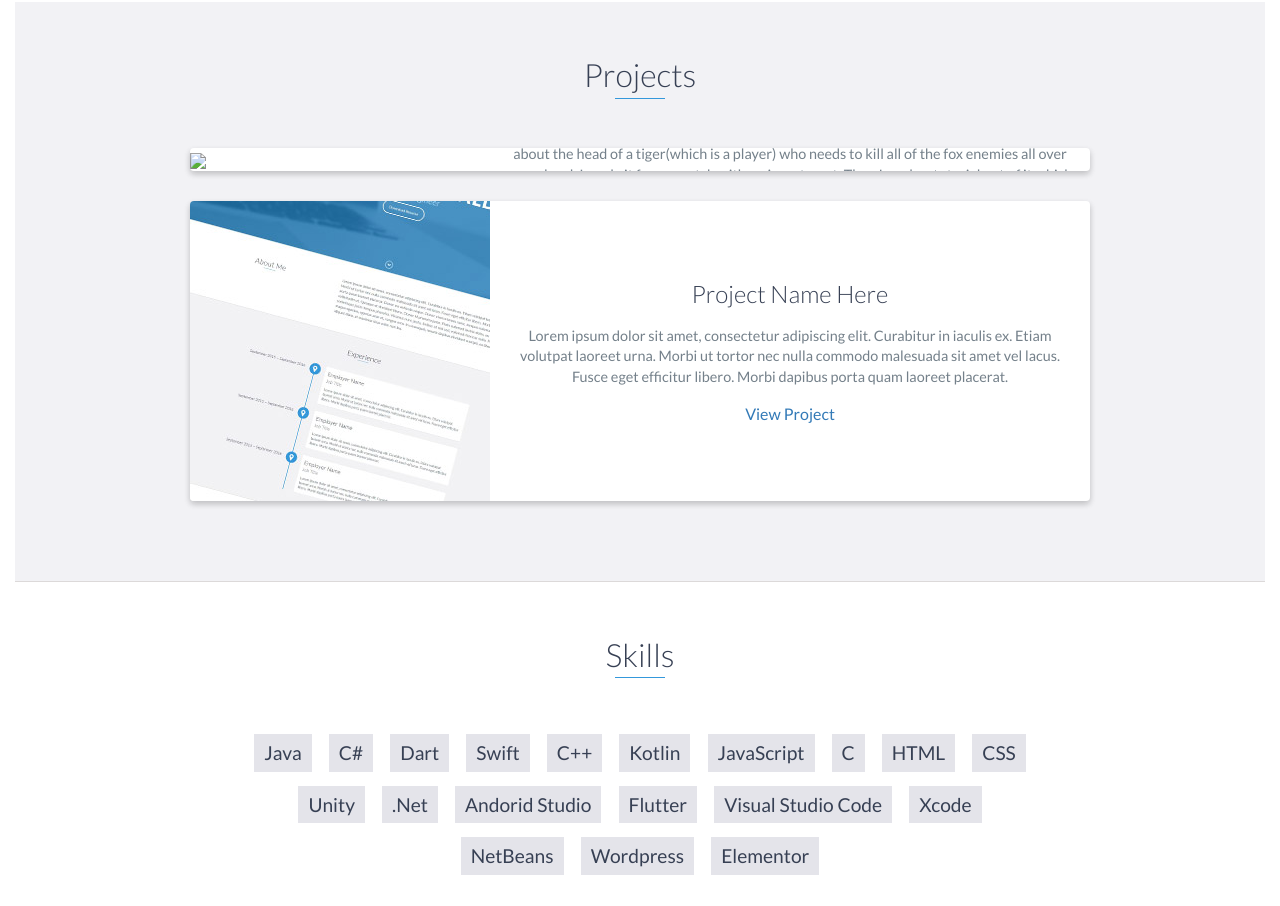
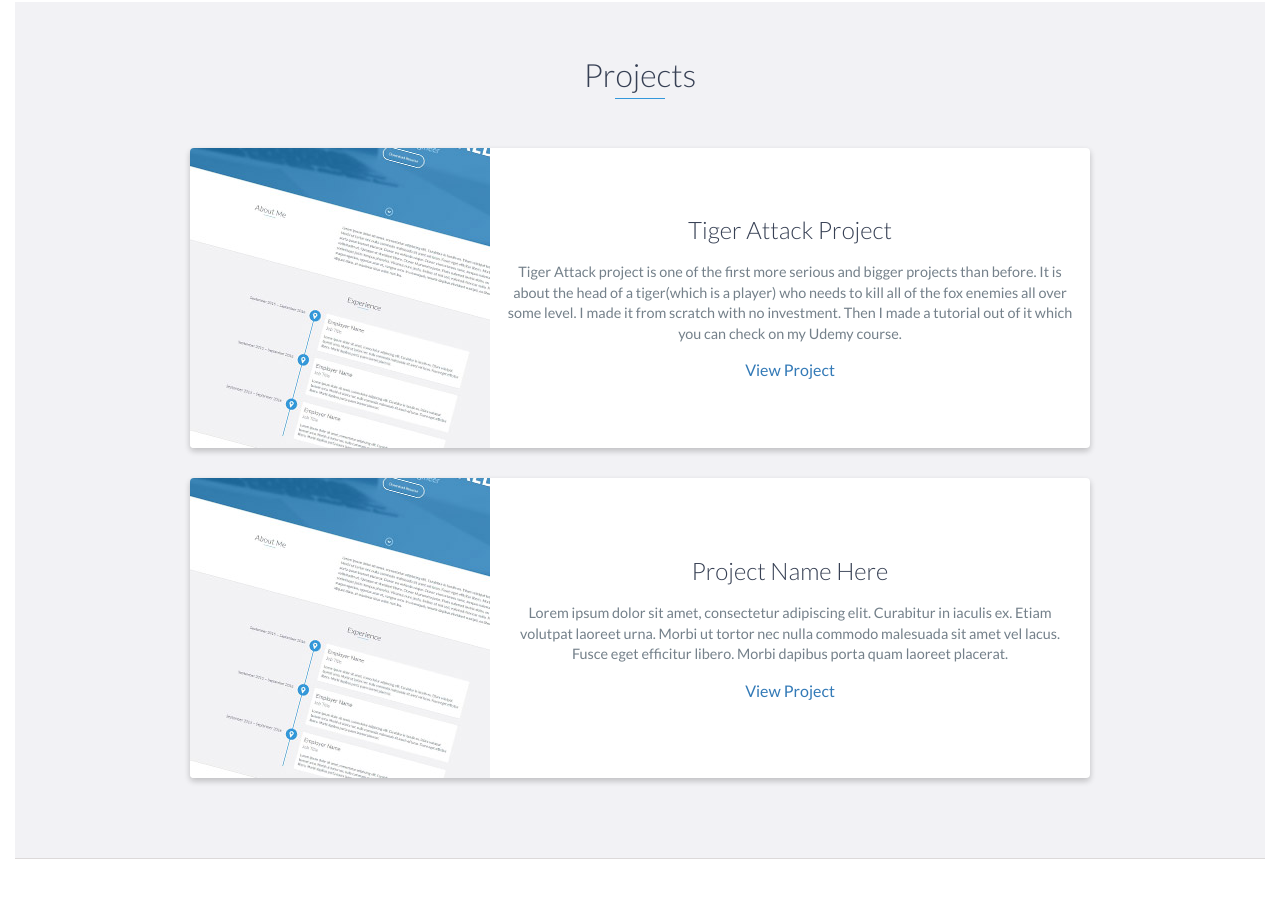
Before and after one commit to meggipro223/portfolio, a website: page index.html in a window 1280 px wide. Shown: the part 2424-3330 px from the top of the page. Drawn offline with nearby package versions, Linux system fonts and the light colour scheme; files whose address does not match are found by name.

Commit message:
Update index.html

```diff
--- a/index.html
+++ b/index.html
@@ -138,7 +138,7 @@
             <div class="row">
                 <div class="project shadow-large">
                     <div class="project-image">
-                        <img src="C:\Users\samkee\Desktop\Projects\Tiger Attack Tutorial\tigerattackpic.png" />
+                        <img src="images/project.jpg" />
                     </div>
                     <!-- End .project-image -->
                     <div class="project-info">
```
